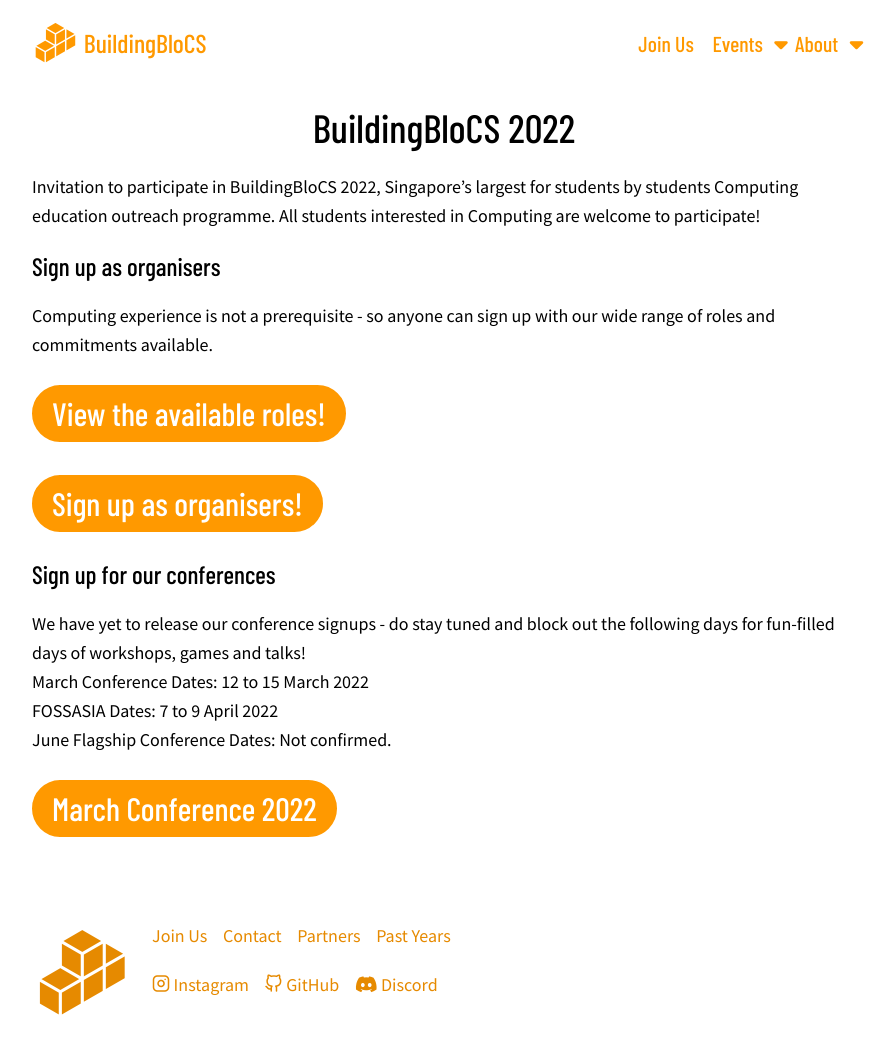
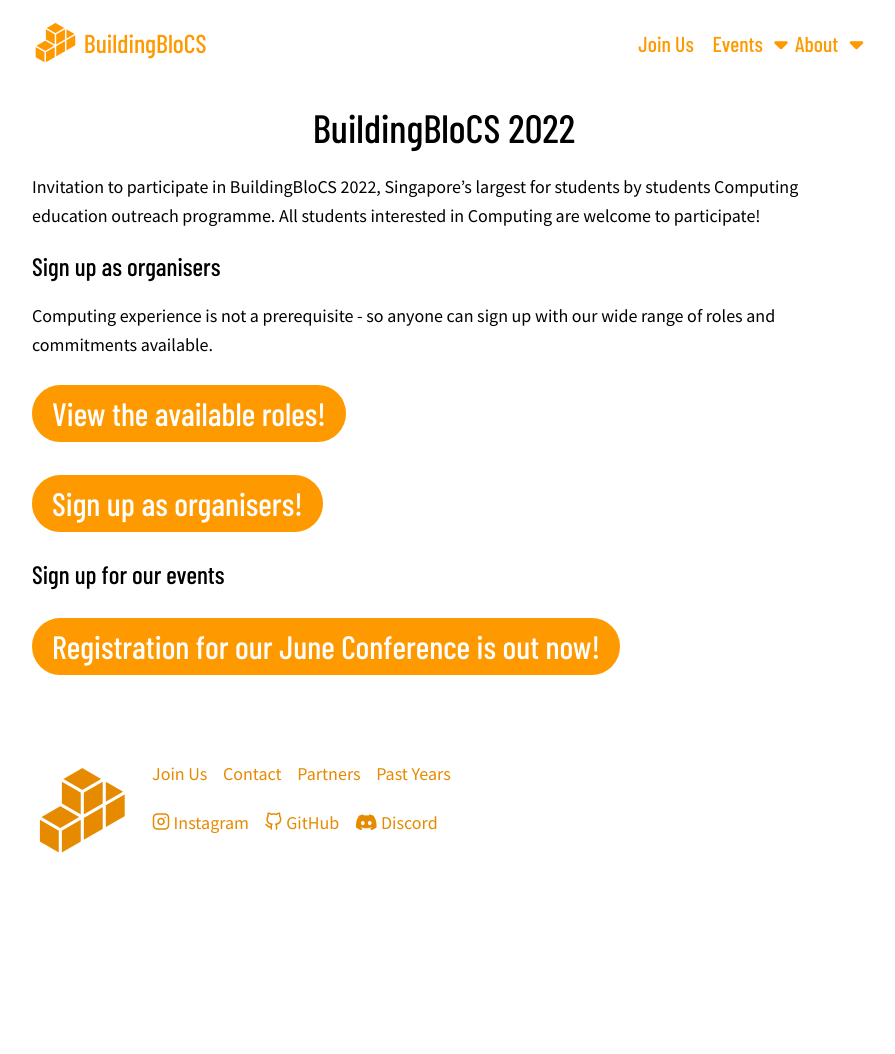
Before and after one commit to buildingblocs/2022, a Jekyll site: the page built from join-us/index.md, in a window 1280 px wide and 1082 px high. Shown: the top 1054 px of the window, without its empty margins (196-1091 px from the left). Built offline with Jekyll 4.4.1, drawn with Linux system fonts in a browser that asks for light colours; nearby versions of some CDN libraries; some web fonts are replaced; our own code applies the rules of GitHub Pages for plain Markdown files.

Commit message:
Updates
Updated June Conference page
Moved Youtube page
Added June Conference to index
Modified join us page

```diff
--- a/_includes/navigation.html
+++ b/_includes/navigation.html
@@ -15,13 +15,14 @@
 				<a>Events</a>
 				<i class="fa fa-caret-down"></i>
 				<div class="dropdown-content">
-					<a href="{{ site.baseurl }}/events/buildingblocs-youtube">BuildingBloCS Youtube</a>
+
 					<a href="{{ site.baseurl }}/events/june-conference">June Conference</a>
 			<li class="link dropdown">
 				<a>About</a>
 				<i class="fa fa-caret-down"></i>
 				<div class="dropdown-content">
 					<a href="{{ site.baseurl }}/about/about-us">About Us</a>
+					<a href="{{ site.baseurl }}/about/buildingblocs-youtube">BuildingBloCS Youtube</a>
 					<a href="{{ site.baseurl }}/about/contact">Contact</a>
 					<a href="{{ site.baseurl }}/about/partners">Partners</a>
 				</div>
--- a/join-us/index.md
+++ b/join-us/index.md
@@ -12,9 +12,5 @@
 ## <a class="btn" href="https://go.buildingblocs.sg/roles">View the available roles!</a>
 ## <a class="btn" href="https://go.buildingblocs.sg/organiser/signup ">Sign up as organisers!</a>
 
-### Sign up for our conferences
-We have yet to release our conference signups - do stay tuned and block out the following days for fun-filled days of workshops, games and talks!
-March Conference Dates: 12 to 15 March 2022
-FOSSASIA Dates: 7 to 9 April 2022
-June Flagship Conference Dates: Not confirmed.
-## <a class="btn" href="{{ site.baseurl }}/Workshops/March Conference">March Conference 2022</a>
+### Sign up for our events
+## <a class="btn" href="{{ site.baseurl }}/events/june-conference">Registration for our June Conference is out now!</a>
```
Also changed, not shown: events/buildingblocs-youtube/index.md (deleted, +0 -11 lines), events/june-conference/index.md (+11 -1 lines), index.md (+2 -0 lines).
